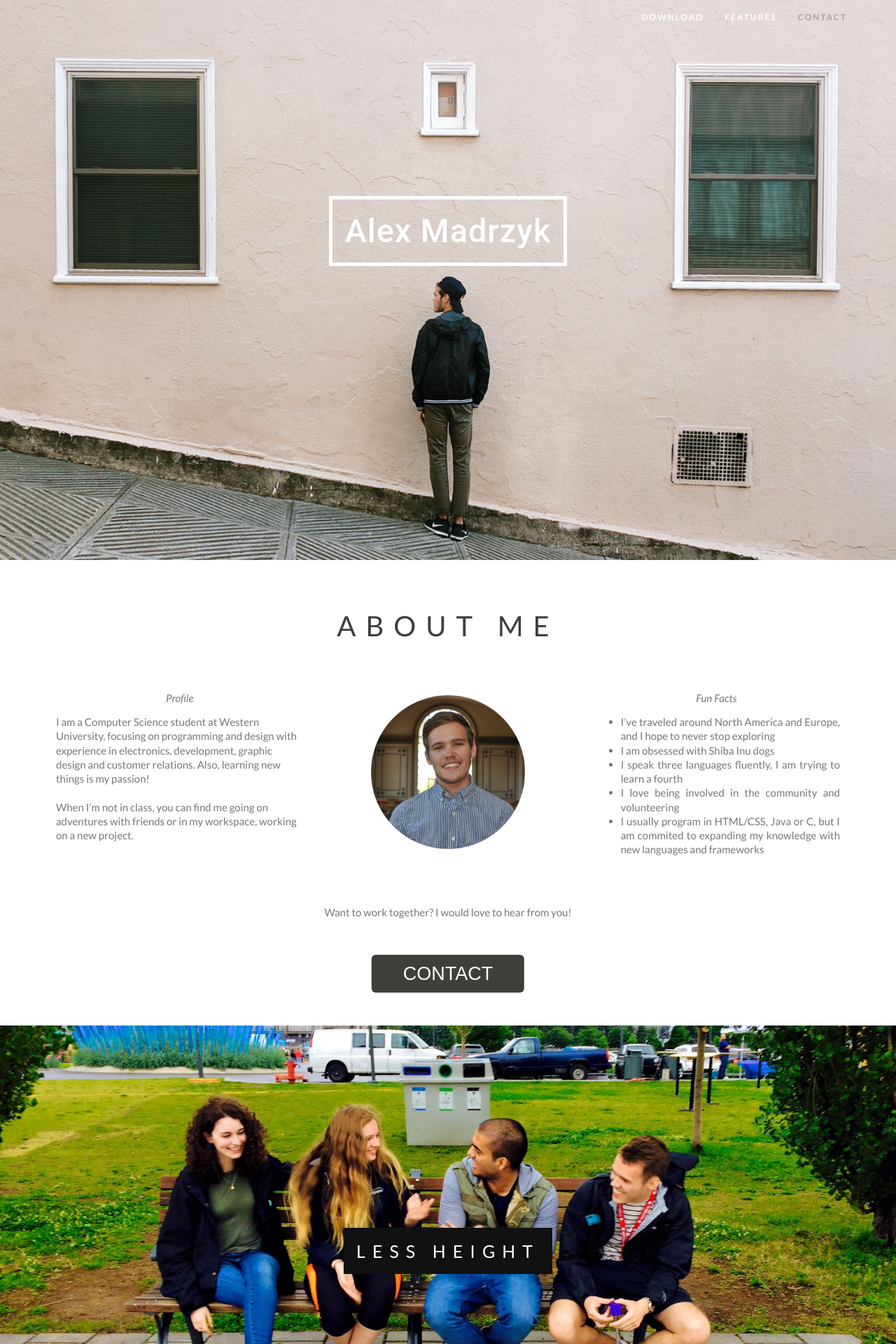
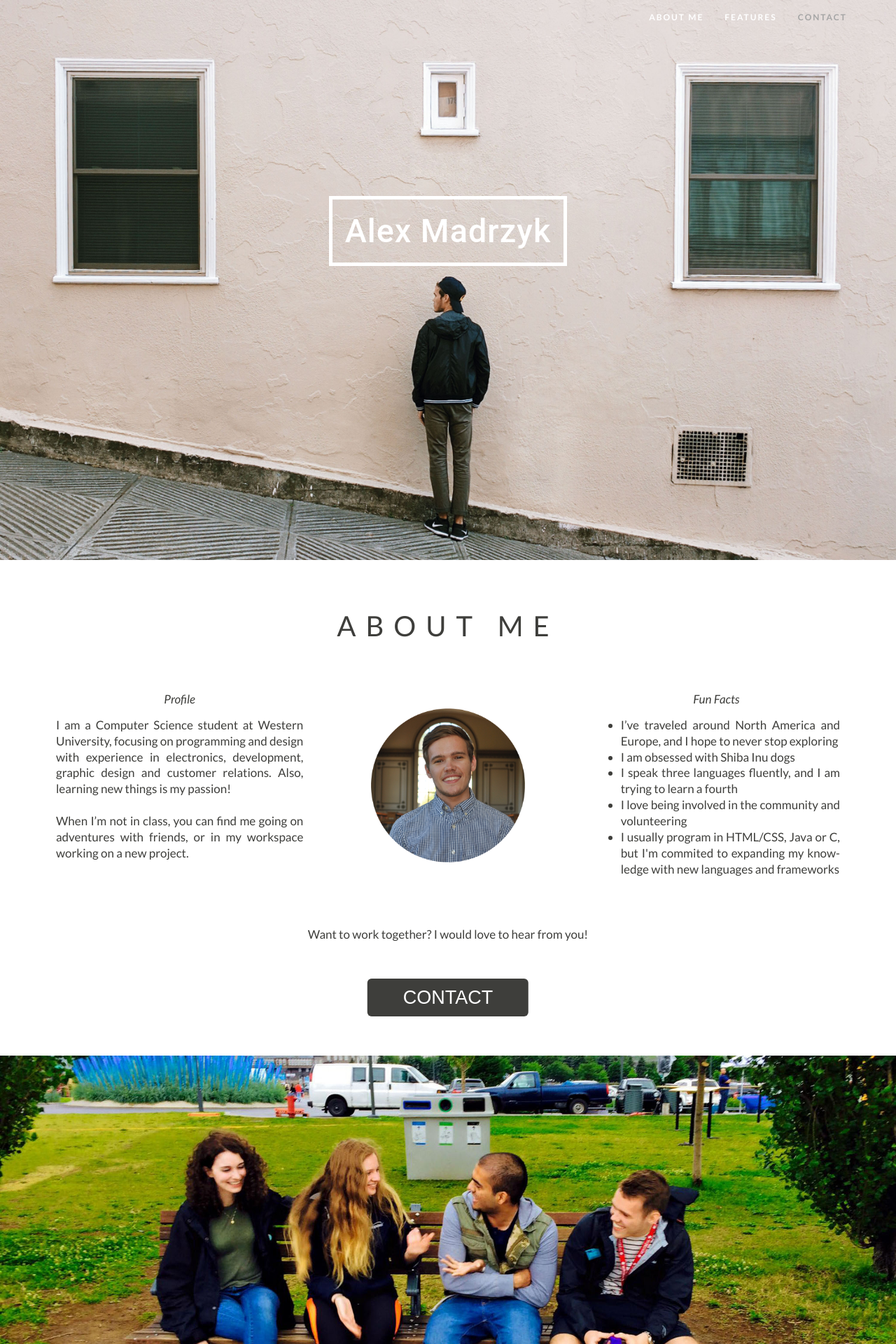
Before and after one commit to amadrzyk/Personal-Website, a PHP site: page / in a window 1280 px wide. Shown: the top 1920 px of the page at 70% size. Run offline with PHP 8.4, Linux system fonts and the light colour scheme; some libraries are stand-ins or nearby versions.

Commit message:
Completed 'About Me' Section

```diff
--- a/public_html/assets/css/main.css
+++ b/public_html/assets/css/main.css
@@ -2,8 +2,8 @@
 body, html {
     /* Allows the header image to fit the whole screen */
     height: 100%;
-    font: 400 15px/1.8 "Lato", sans-serif;
-    color: #777;
+    font: 400 17px/1.8 "Lato", sans-serif;
+    color: #3e3e3b;
 }
 
 /* ================================================== NAVBAR ==================================================== */
@@ -128,7 +128,7 @@ body, html {
 
 .profilePic {
     text-align:center;
-    padding-top: 2.5%;
+    padding-top: 7.8%;
 }
 
 /* ================================================== TEXT ================================================== */
--- a/public_html/index.php
+++ b/public_html/index.php
@@ -53,7 +53,7 @@
             <div class="collapse navbar-collapse" id="bs-example-navbar-collapse-1">
                 <ul class="nav navbar-nav navbar-right">
                     <li>
-                        <a class="page-scroll" href="#firstPane">Download</a>
+                        <a class="page-scroll" href="#firstPane">About Me</a>
                     </li>
                     <li>
                         <a class="page-scroll" href="#secondPane">Features</a>
@@ -78,7 +78,7 @@
     </div>
 
     <!-- First Info Pane -->
-    <div id="firstPane" style="color: #777; background-color:white; padding:50px 80px; text-align: justify;">
+    <div id="firstPane" style="background-color:white; padding:50px 80px; text-align: justify;">
 
         <!-- Title -->
         <h3 style="text-align:center;">About Me</h3>
@@ -86,12 +86,12 @@
         <div class="row">
             <div class="col-lg-4">
                 <p style="font-style: italic; text-align: center">Profile</p>
-                <p style="text-align: left; line-height: 135%">
+                <p style="text-align: justify; line-height: 135%">
                     I am a Computer Science student at Western University, focusing on programming and design with
                     experience in electronics, development, graphic design and customer relations.
                     Also, learning new things is my passion! <br><br>
 
-                    When I’m not in class, you can find me going on adventures with friends or in my workspace,
+                    When I’m not in class, you can find me going on adventures with friends, or in my workspace
                     working on a new project.
                 </p>
 
@@ -107,9 +107,9 @@
                     <ul style="line-height: 135%">
                         <li>I’ve traveled around North America and Europe, and I hope to never stop exploring</li>
                         <li>I am obsessed with Shiba Inu dogs</li>
-                        <li>I speak three languages fluently, I am trying to learn a fourth</li>
+                        <li>I speak three languages fluently, and I am trying to learn a fourth</li>
                         <li>I love being involved in the community and volunteering</li>
-                        <li>I usually program in HTML/CSS, Java or C, but I am commited to expanding my knowledge
+                        <li>I usually program in HTML/CSS, Java or C, but I'm commited to expanding my know- ledge
                             with new languages and frameworks</li>
                     </ul>
                 </p>
@@ -132,9 +132,9 @@
 
     <!-- Second Background Image -->
     <div class="bgimg-2">
-        <div class="caption">
-            <span class="border">LESS HEIGHT</span>
-        </div>
+<!--        <div class="caption">-->
+<!--            <span class="border">LESS HEIGHT</span>-->
+<!--        </div>-->
     </div>
 
     <!-- Second Info Pane -->
--- a/public_html/page_elements/css/hover_button.css
+++ b/public_html/page_elements/css/hover_button.css
@@ -8,7 +8,7 @@
     -webkit-font-feature-settings: 'liga';
     font-feature-settings: 'liga';
     padding-top: 40%;
-    padding-bottom: 15%;
+    padding-bottom: 20%;
 }
 
 #u104 {
```
